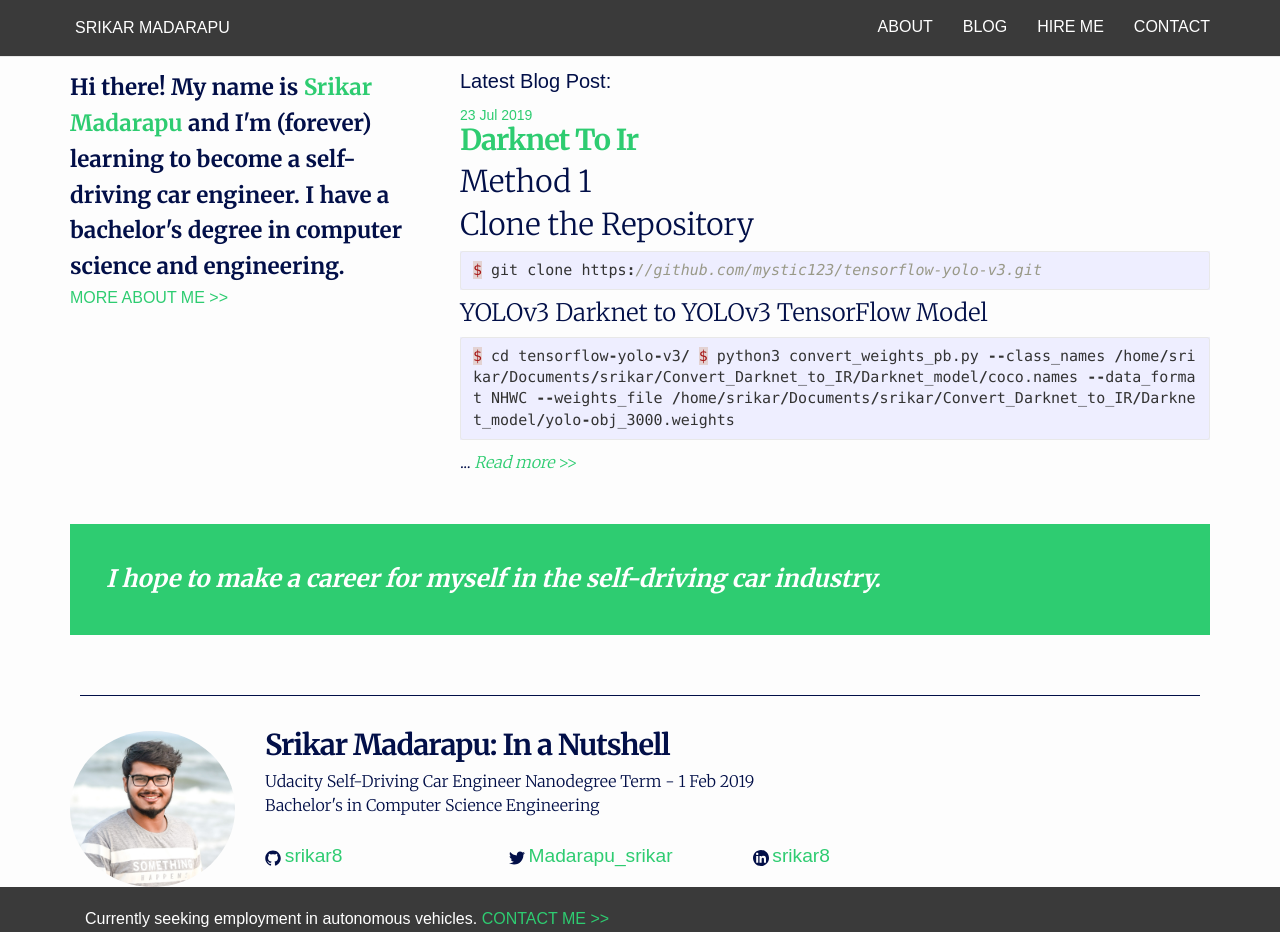
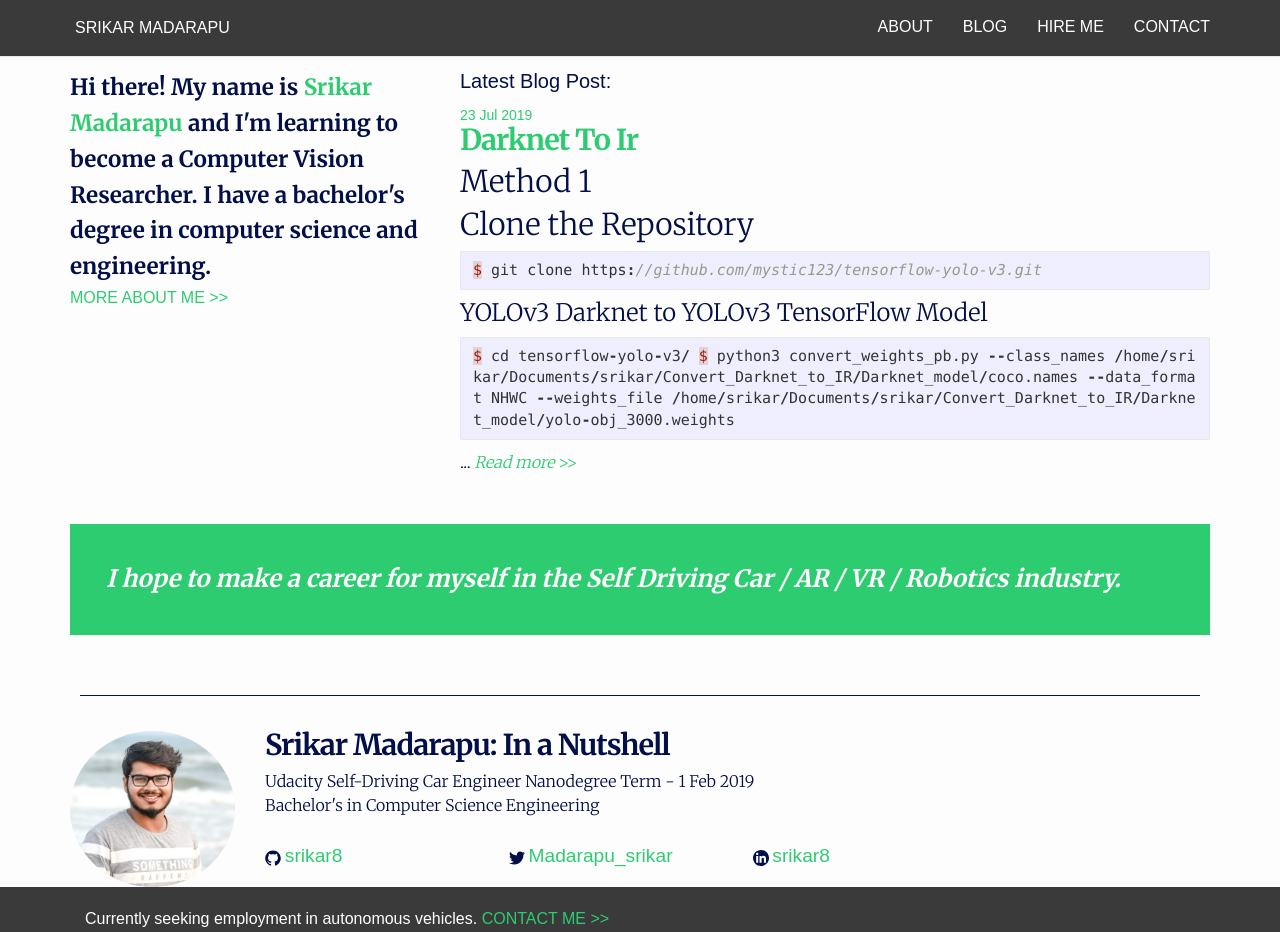
Before and after one commit to srikar8/srikar8.github.io, a Jekyll site: the page built from index.html, in a window 1280 px wide and 932 px high. Built offline with Jekyll 4.4.1, drawn with Linux system fonts in a browser that asks for light colours; nearby versions of some CDN libraries.

Commit message:
updated index page

```diff
--- a/index.html
+++ b/index.html
@@ -4,7 +4,7 @@ layout: default
 <div class="row">
   <div class="col-sm-4 sidebar">
     <div class="sidebar-content">
-    Hi there! My name is <span class="my-name">Srikar Madarapu</span> and I'm (forever) learning to become a self-driving car engineer. I have a bachelor's degree in computer science and engineering.<br>
+    Hi there! My name is <span class="my-name">Srikar Madarapu</span> and I'm learning to become a Computer Vision Researcher. I have a bachelor's degree in computer science and engineering.<br>
     </div>
     <a class="sidebar-link" href="./about/">MORE ABOUT ME  &gt;&gt;</a>
   </div>
@@ -18,5 +18,5 @@ layout: default
   </div>
 </div>
 <div class="row big-quote">
-  <em><span class="white-text">I hope to make a career for myself in the self-driving car industry.</span> </em>
+  <em><span class="white-text">I hope to make a career for myself in the Self Driving Car / AR / VR / Robotics industry.</span> </em>
 </div>
```
